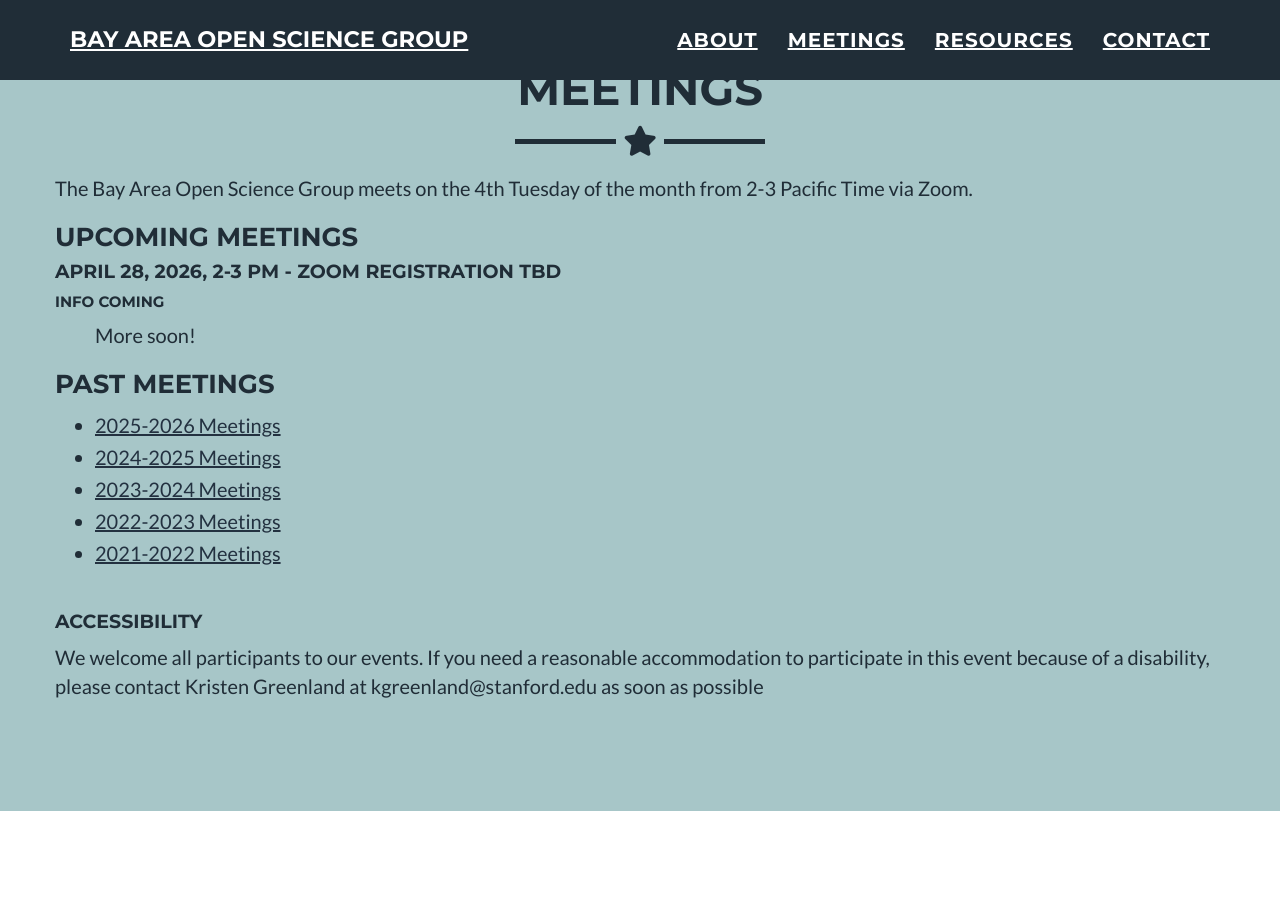
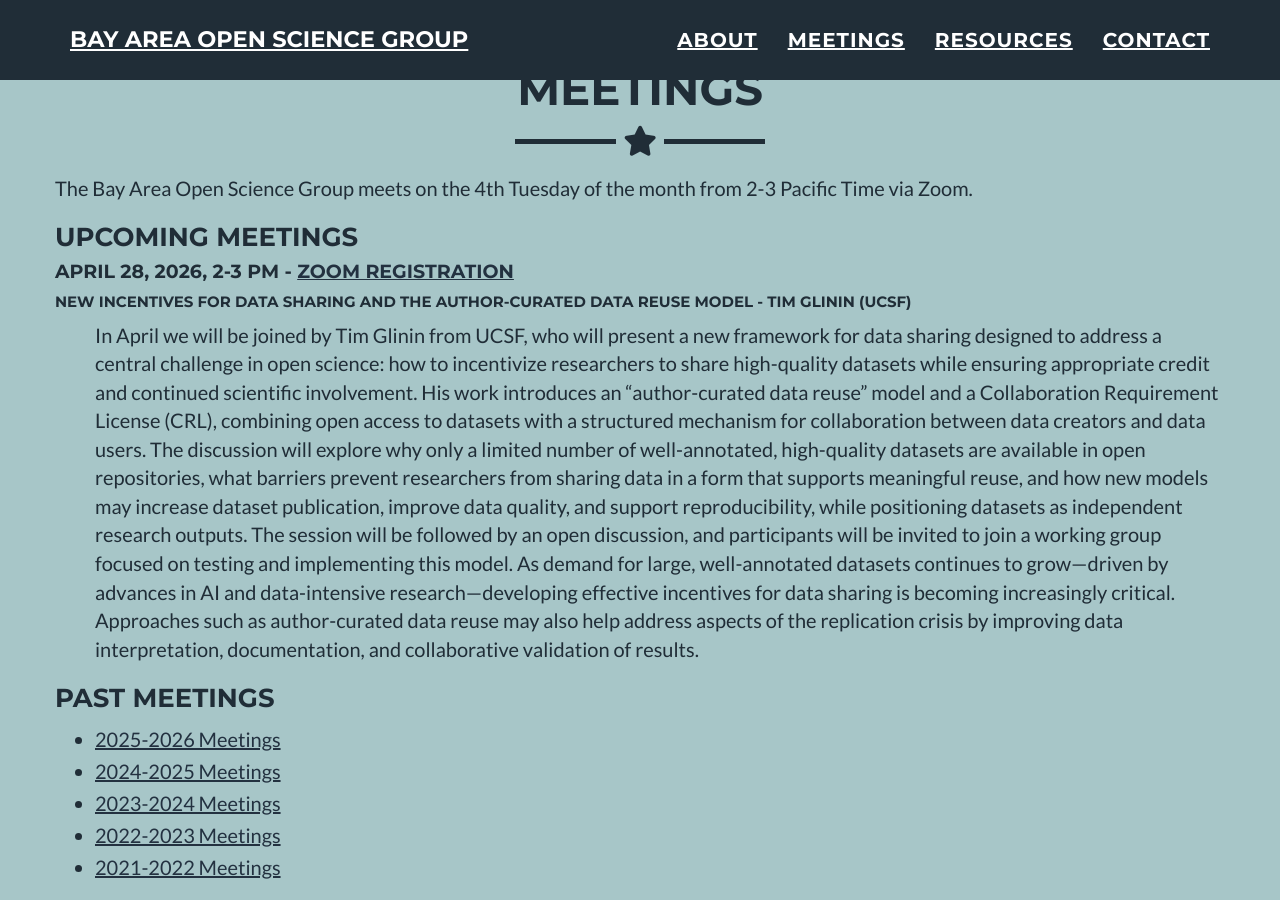
Before and after one commit to BayAreaOpenScienceGroup/BayAreaOpenScienceGroup.github.io, a Jekyll site: the page built from index.html, in a window 1280 px wide and 900 px high, scrolled down 1428 px. Built offline with Jekyll 4.4.1, drawn with Linux system fonts in a browser that asks for light colours.

Commit message:
updates for april meeting

```diff
--- a/_includes/meetings.html
+++ b/_includes/meetings.html
@@ -13,9 +13,12 @@
 
         <h3>Upcoming Meetings</h3>
 
-<h4>April 28, 2026, 2-3 PM - Zoom Registration TBD</h4>
-<h5>Info Coming</h5>
-<p style="padding-left: 40px;">More soon!</p>
+<h4>April 28, 2026, 2-3 PM - <a href="https://ucsf.zoom.us/meeting/register/3ri707o4T4OSMozBD6LnOg#/registration">Zoom Registration</a></h4>
+<h5>New incentives for data sharing and the author-curated data reuse model - Tim Glinin (UCSF)</h5>
+<p style="padding-left: 40px;">
+In April we will be joined by Tim Glinin from UCSF, who will present a new framework for data sharing designed to address a central challenge in open science: how to incentivize researchers to share high-quality datasets while ensuring appropriate credit and continued scientific involvement. His work introduces an “author-curated data reuse” model and a Collaboration Requirement License (CRL), combining open access to datasets with a structured mechanism for collaboration between data creators and data users. The discussion will explore why only a limited number of well-annotated, high-quality datasets are available in open repositories, what barriers prevent researchers from sharing data in a form that supports meaningful reuse, and how new models may increase dataset publication, improve data quality, and support reproducibility, while positioning datasets as independent research outputs.
+
+The session will be followed by an open discussion, and participants will be invited to join a working group focused on testing and implementing this model. As demand for large, well-annotated datasets continues to grow—driven by advances in AI and data-intensive research—developing effective incentives for data sharing is becoming increasingly critical. Approaches such as author-curated data reuse may also help address aspects of the replication crisis by improving data interpretation, documentation, and collaborative validation of results.</p>
 
 
         <h3>Past Meetings</h3>
--- a/categories/past-meetings/_posts/2025-10-28-Past-Meetings-2025-2026.markdown
+++ b/categories/past-meetings/_posts/2025-10-28-Past-Meetings-2025-2026.markdown
@@ -70,5 +70,11 @@
     <td class="tg-0pky">Ethan Tam, Inaya Yusuf, Nathan Tam, Melissa Liu</td>
     <td class="tg-0pky">Members of Cal Blueprint, a Berkeley run nonprofit that builds pro-bono web and mobile applications for nonprofits join us in a conversation about nonprofit sourcing, current and past projects, and structure of open development workflows across student teams.</td>
   </tr>
+  <tr>
+    <td class="tg-dvpl">4/28/26</td>
+    <td class="tg-0pky">New incentives for data sharing and the author-curated data reuse model</td>
+    <td class="tg-0pky">Tim Glinin, UCSF</td>
+    <td class="tg-0pky">Presentation of an "author-curated data reuse" model, a new framework for data sharing which incentivizes researchers to share high-quality datasets while ensuring appropriate credit and continued scientific involvement.</td>
+  </tr>
 </tbody></table>
 </div>
```
